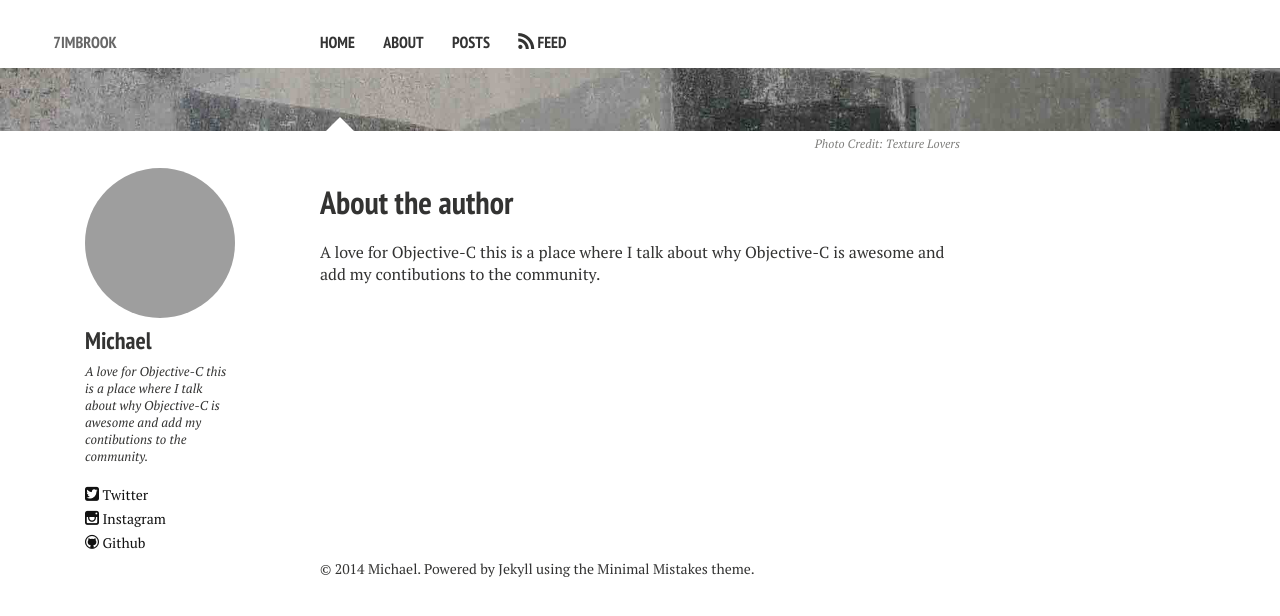
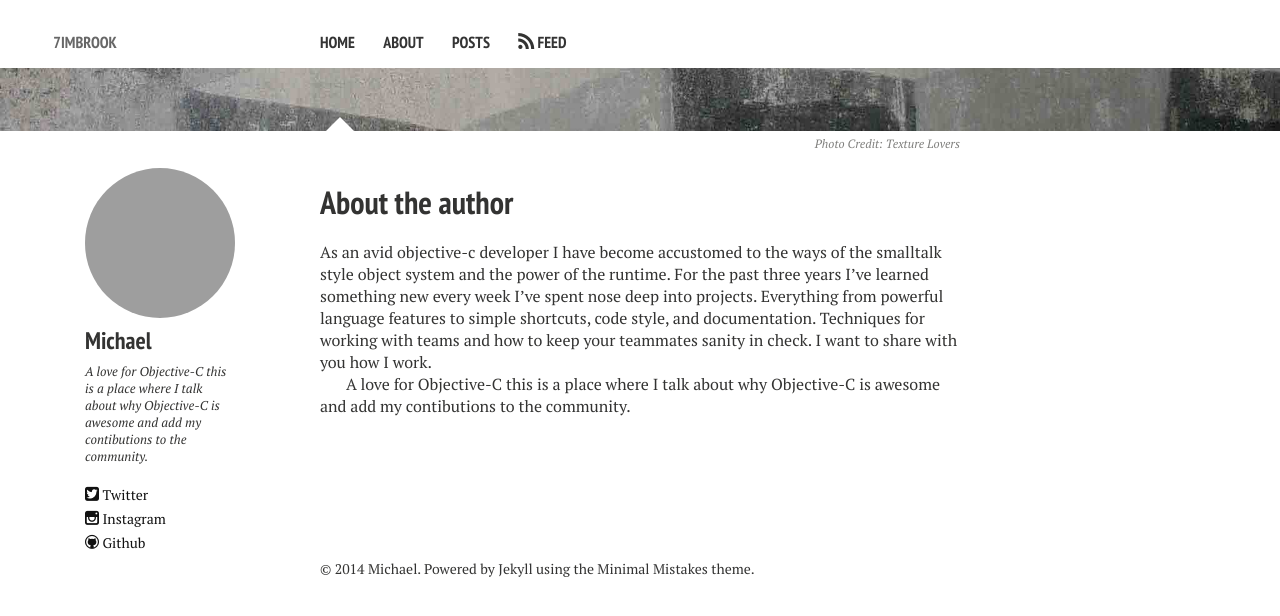
Before and after one commit to cdomingo/7imbrook.github.io, a Jekyll site: the page built from about.md, in a window 1280 px wide. Shown: the top 616 px of the page. Built offline with Jekyll 4.4.1, drawn with Linux system fonts in a browser that asks for light colours; nearby versions of some CDN libraries; Markdown is read by kramdown in place of the engine named in the settings; grey boxes are pictures that could not be loaded.

Commit message:
Updated About Page

```diff
--- a/about.md
+++ b/about.md
@@ -11,4 +11,6 @@
   creditlink: http://texturelovers.com
 ---
 
+As an avid objective-c developer I have become accustomed to the ways of the smalltalk style object system and the power of the runtime. For the past three years I’ve learned something new every week I’ve spent nose deep into projects. Everything from powerful language features to simple shortcuts, code style, and documentation. Techniques for working with teams and how to keep your teammates sanity in check. I want to share with you how I work.
+
 A love for Objective-C this is a place where I talk about why Objective-C is awesome and add my contibutions to the community.
```
